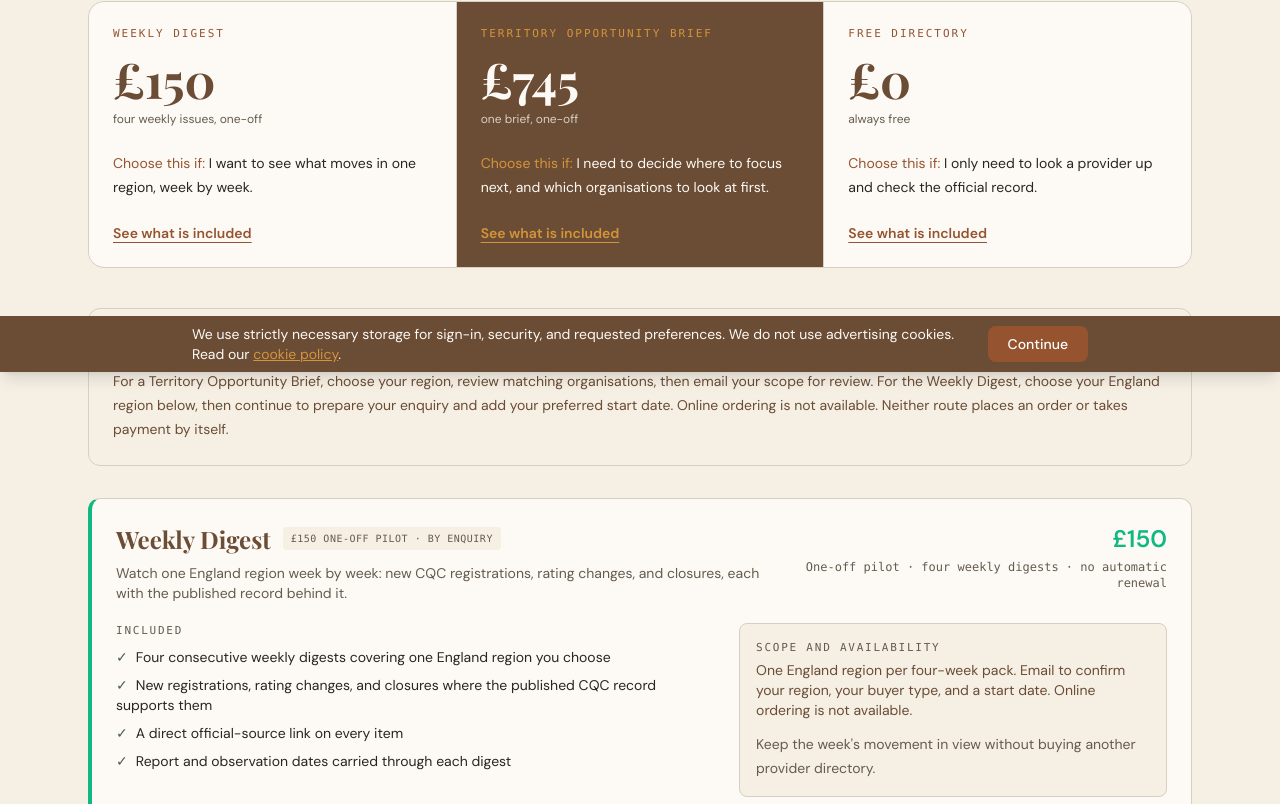
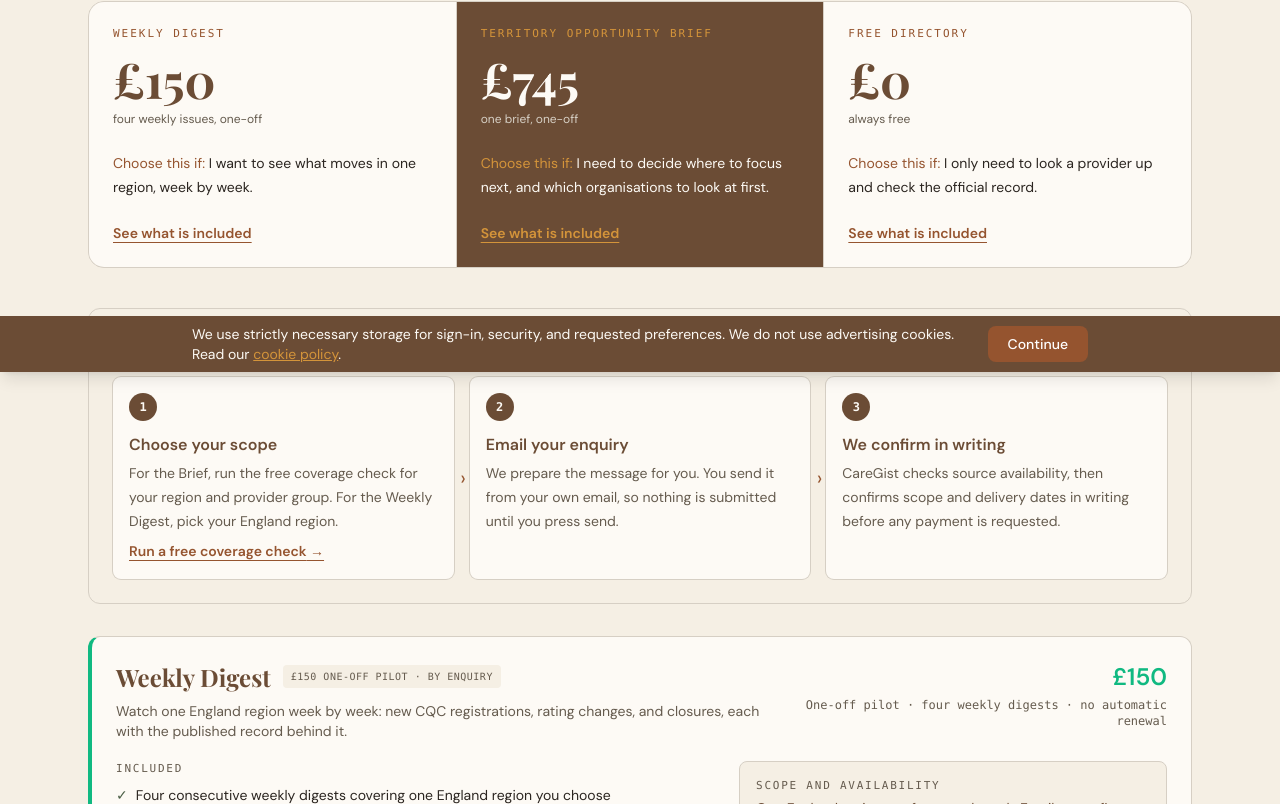
Before and after one commit to sapopo93/caregist, a Next.js app in the folder frontend/: page /pricing in a window 1280 px wide. Shown: the part 428-1232 px from the top of the page. Built offline with nearby package versions, Linux system fonts and the light colour scheme; no server answers.

Commit message:
Pricing: three-step How to order flow in place of the dense paragraph
Co-Authored-By: Claude Sonnet 5.5 <noreply@anthropic.com>

```diff
--- a/frontend/app/pricing/page.tsx
+++ b/frontend/app/pricing/page.tsx
@@ -2,6 +2,7 @@ import type { Metadata } from "next";
 import { Suspense } from "react";
 
 import PricingCTA from "@/components/PricingCTA";
+import HowToOrder from "@/components/HowToOrder";
 import PricingGlance from "@/components/PricingGlance";
 import RetainedPlanFocus from "@/components/RetainedPlanFocus";
 import {
@@ -56,13 +57,7 @@ export default async function PricingPage() {
 
       <PricingGlance />
 
-      <aside className="mb-8 rounded-xl border border-stone bg-parchment p-6 text-sm leading-6 text-bark">
-        <h2 className="mb-2 text-lg font-bold">How to order</h2>
-        <p>For a Territory Opportunity Brief, choose your region, review matching
-        organisations, then email your scope for review. For the Weekly Digest, choose your
-        England region below, then continue to prepare your enquiry and add your preferred start date. Online ordering is not
-        available. Neither route places an order or takes payment by itself.</p>
-      </aside>
+      <HowToOrder />
 
       <Suspense fallback={null}>
         <RetainedPlanFocus />
--- /dev/null
+++ b/frontend/components/HowToOrder.tsx
@@ -0,0 +1,50 @@
+import Link from "next/link";
+
+const STEPS = [
+  {
+    n: "1",
+    title: "Choose your scope",
+    body: "For the Brief, run the free coverage check for your region and provider group. For the Weekly Digest, pick your England region.",
+    link: { href: "/pricing/territory", label: "Run a free coverage check" },
+  },
+  {
+    n: "2",
+    title: "Email your enquiry",
+    body: "We prepare the message for you. You send it from your own email, so nothing is submitted until you press send.",
+  },
+  {
+    n: "3",
+    title: "We confirm in writing",
+    body: "CareGist checks source availability, then confirms scope and delivery dates in writing before any payment is requested.",
+  },
+];
+
+export default function HowToOrder() {
+  return (
+    <section aria-label="How to order" className="mb-8 rounded-xl border border-stone bg-parchment p-6">
+      <div className="flex flex-wrap items-baseline justify-between gap-2">
+        <h2 className="text-lg font-bold text-bark">How to order</h2>
+        <p className="text-xs text-dusk">Online ordering is not available. Neither route places an order or takes payment by itself.</p>
+      </div>
+      <ol className="mt-4 grid gap-4 md:grid-cols-3">
+        {STEPS.map((step, i) => (
+          <li key={step.n} className="relative rounded-lg bg-cream p-4 ring-1 ring-stone">
+            <span className="inline-flex h-7 w-7 items-center justify-center rounded-full bg-bark font-mono text-xs font-bold text-cream">
+              {step.n}
+            </span>
+            <p className="mt-3 font-bold text-bark">{step.title}</p>
+            <p className="mt-1 text-sm leading-6 text-dusk">{step.body}</p>
+            {step.link ? (
+              <Link href={step.link.href} className="mt-2 inline-block text-sm font-semibold text-clay underline underline-offset-4">
+                {step.link.label} →
+              </Link>
+            ) : null}
+            {i < STEPS.length - 1 ? (
+              <span aria-hidden className="absolute -right-3 top-1/2 hidden -translate-y-1/2 text-xl text-clay md:block">›</span>
+            ) : null}
+          </li>
+        ))}
+      </ol>
+    </section>
+  );
+}
```
